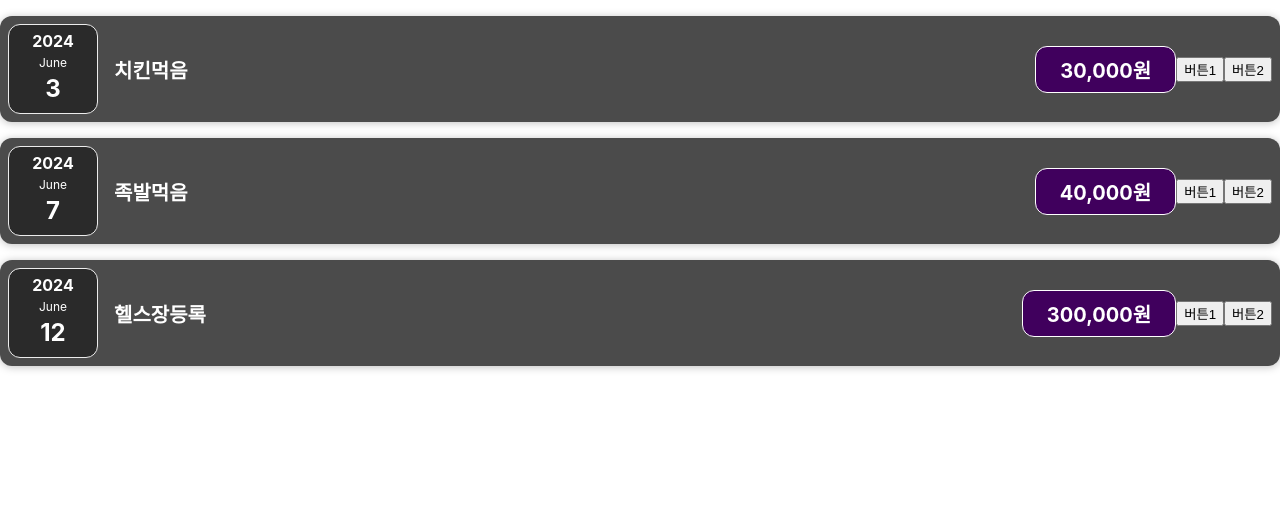
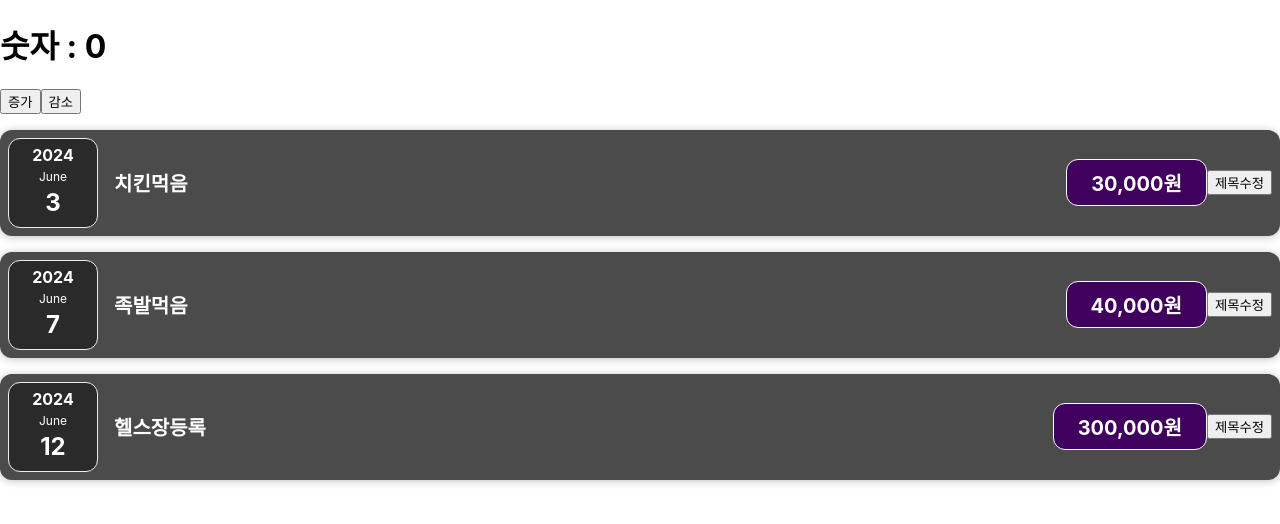
Before and after one commit to kimbyeongmo/react-study, a React (Create React App) app: page / in a window 1280 px wide. Shown: the top 524 px of the page. Built offline with nearby package versions, Linux system fonts and the light colour scheme.

Commit message:
# useState 기초

```diff
--- a/src/App.js
+++ b/src/App.js
@@ -2,6 +2,7 @@
 import './App.css';
 import ExpenseList from './components/expenses/ExpenseList';
 import Greet from './components/Greet';
+import Counter from './components/practice/Counter';
 
 const App = () => {
 
@@ -26,6 +27,7 @@
 
   return (
     <>
+      <Counter />
       <ExpenseList expenses={expenses} />
     </>
   );
--- a/src/components/expenses/ExpenseItem.js
+++ b/src/components/expenses/ExpenseItem.js
@@ -1,56 +1,42 @@
-import React from 'react'
+import React,{ useState } from 'react';
 import './ExpenseItem.css';
 import ExpenseDate from './ExpenseDate';
 import Card from '../UI/Card';
 
 const ExpenseItem = ({ date, title, price: exPrice }) => {
 
-  // console.log('props: ', aaa);
+  // let itemTitle = title;
 
-  // 변수 선언
-  // const expenseDate = date;
-  // const expenseTitle = title;
-  // const expensePrice = exPrice;
-
-  // 함수 선언
-
-  // 1자리 숫자를 2자리수로 변환하는 함수
-  const make2digit = (text) => {
-    return text.toString().padStart(2, '0');
-  };
-
-  const makeFormattedDate = () => {
-
-    const year = date.getFullYear();
-    const month = date.getMonth();
-    const day = date.getDate();
-
-    return `${year}년 ${make2digit(month)}월 ${make2digit(day)}일`;
-  };
+  // useState는 컴포넌트의 상태값을 관리하며 이 상태값은 렌더링에 영향을 미침
+  /*
+    - useState훅의 리턴값은 배열이며
+    - 첫번째 요소는 관리할 상태값의 초기값
+    - 두번째 요소는 해당 상태값을 변경할 때 사용하는 setter함수
+  */
+  const [itemTitle, setItemTitle] = useState(title);
+  // console.log('abc: ',abc);
 
   // 원화 표기법으로 변환
   const formattedPrice = new Intl.NumberFormat('ko-KR').format(exPrice);
 
   // 이벤트 핸들러 선언
   const clickHandler = e => {
-    console.log('클릭함!');
-    console.log(e.target.previousElementSibling.firstElementChild.textContent);
 
-    // const $price = document.querySelectorAll('.expense-item__price');
-    // console.log($price);
-    console.log(this);
+    /*
+      useState가 관리하는 상태값은 반드시 setter로만 변경해야 합니다.
+    */
+    setItemTitle('짜장면');
   };
 
-
+  console.log('렌더링 전');
   return (
       <Card className='expense-item'>
         <ExpenseDate exDate={date} />
         <div className='expense-item__description'>
-          <h2>{title}</h2>
+          <h2>{itemTitle}</h2>
           <div className='expense-item__price'>{formattedPrice}원</div>
         </div>
-        <button id='btn' onClick={clickHandler}>버튼1</button>
-        <button id='btn2' onMouseOver={e =>alert('하하')}>버튼2</button>
+        <button id='btn' onClick={clickHandler}>제목수정</button>
       </Card>
   )
 }
--- /dev/null
+++ b/src/components/practice/Counter.js
@@ -0,0 +1,33 @@
+import React, { useState } from 'react'
+
+const Counter = () => {
+
+  const [count, setCount] = useState(0);
+
+  const increaseHandler = e => {
+    // useState의 setter는 상태값을 업데이트할 때
+    // 렌더링 전까지 이전 상태값을 참조함
+
+    // 해결방법 : 함수형 업데이트를 사용
+    setCount((prev)=>{
+      console.log('변경 이전값: ',prev);
+      // 변경 이후값을 반환
+      return prev+1;
+    })
+    setCount(count=>count + 1);
+
+    // 상태값의 변경은 실시간으로 일어나지 않음.
+    // 해결방법 : useEffect 훅으로 해결 (뒤에 배움)
+    console.log('변경 이후값: ', count);
+  };
+
+  return (
+    <div>
+        <h1>숫자 : {count}</h1>
+        <button onClick={increaseHandler}>증가</button>
+        <button onClick={e => setCount(count - 1)}>감소</button>
+    </div>
+  )
+}
+
+export default Counter
```
